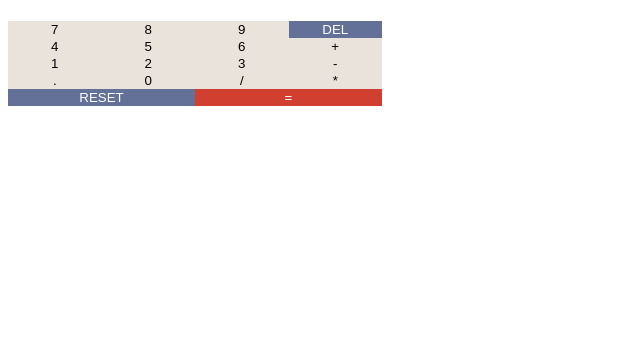
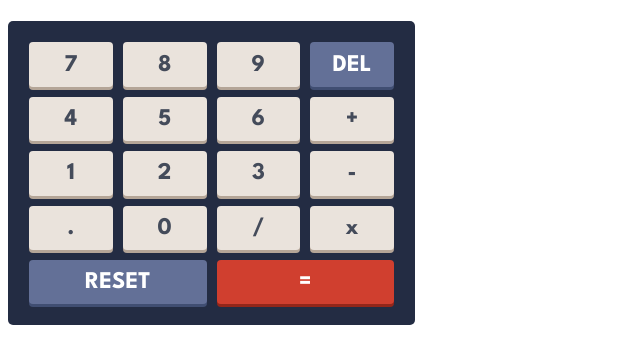
Before and after one commit to Kodehode-Stavanger/react-project-calculator-Jonas-Kodehode, a React (Vite) app: page / in a window 1280 px wide. Shown: the top 364 px of the page, without its empty margins (0-640 px from the left). Built offline with nearby package versions, Linux system fonts and the light colour scheme.

Commit message:
Added some styling

```diff
--- a/index.html
+++ b/index.html
@@ -4,6 +4,9 @@
     <meta charset="UTF-8" />
     <link rel="icon" type="image/svg+xml" href="/vite.svg" />
     <meta name="viewport" content="width=device-width, initial-scale=1.0" />
+    <link rel="preconnect" href="https://fonts.googleapis.com">
+<link rel="preconnect" href="https://fonts.gstatic.com" crossorigin>
+<link href="https://fonts.googleapis.com/css2?family=League+Spartan:wght@100..900&display=swap" rel="stylesheet">
     <title>Calculator</title>
   </head>
   <body>
--- a/material/style-guide.md
+++ b/material/style-guide.md
@@ -34,64 +34,3 @@ The designs were created to the following widths:
 
 - Very dark grayish blue: hsl(221, 14%, 31%)
 - White: hsl(0, 0%, 100%)
-
-### Theme 2
-
-#### Backgrounds
-
-- Light gray (main background): hsl(0, 0%, 90%)
-- Grayish red (toggle background, keypad background): hsl(0, 5%, 81%)
-- Very light gray (screen background): hsl(0, 0%, 93%)
-
-#### Keys
-
-- Dark moderate cyan (key background): hsl(185, 42%, 37%)
-- Very dark cyan (key shadow): hsl(185, 58%, 25%)
-
-- Orange (key background, toggle): hsl(25, 98%, 40%)
-- Dark orange (key shadow): hsl(25, 99%, 27%)
-
-- Light grayish yellow (key background): hsl(45, 7%, 89%)
-- Dark grayish orange (key shadow): hsl(35, 11%, 61%)
-
-#### Text
-
-- Very dark grayish yellow: hsl(60, 10%, 19%)
-- White (text): hsl(0, 0%, 100%)
-
-### Theme 3
-
-#### Backgrounds
-
-- Very dark violet (main background): hsl(268, 75%, 9%)
-- Very dark violet (toggle background, keypad background, screen background): hsl(268, 71%, 12%)
-
-#### Keys
-
-- Dark violet (key background): hsl(281, 89%, 26%)
-- Vivid magenta (key shadow): hsl(285, 91%, 52%)
-
-- Pure cyan (key background, toggle): hsl(176, 100%, 44%)
-- Soft cyan (key shadow): hsl(177, 92%, 70%)
-
-- Very dark violet (key background): hsl(268, 47%, 21%)
-- Dark magenta (key shadow): hsl(290, 70%, 36%)
-
-#### Text
-
-- Light yellow: hsl(52, 100%, 62%)
-- Very dark blue: hsl(198, 20%, 13%)
-- White (text): hsl(0, 0%, 100%)
-
-## Typography
-
-### Body Copy
-
-- Font size (numbers): 32px
-
-### Font
-
-- Family: [League Spartan](https://fonts.google.com/specimen/League+Spartan)
-- Weights: 700
-
-> 💎 [Upgrade to Pro](https://www.frontendmentor.io/pro?ref=style-guide) for design file access to see all design details and get hands-on experience using a professional workflow with tools like Figma.
--- a/src/components/Arithmetics.jsx
+++ b/src/components/Arithmetics.jsx
@@ -7,7 +7,7 @@ export default function Arithmetics({input, calculate, setCalculate, result, set
             return;
         }
 
-    const operators = ["+", "-", "*", "/"];
+    const operators = ["+", "-", "x", "/"];
     let operatorIndex = -1;
     let operator = "";
 
@@ -43,7 +43,7 @@ export default function Arithmetics({input, calculate, setCalculate, result, set
         case '-':
             calculationResult = firstNumber - secondNumber;
             break;
-        case '*':
+        case 'x':
             calculationResult = firstNumber * secondNumber;
             break;
         case '/':
--- a/src/components/Keypad.jsx
+++ b/src/components/Keypad.jsx
@@ -9,7 +9,7 @@ export default function Keypad({input, setInput, setCalculate, setResult}) {
         "7", "8", "9", "DEL",
         "4", "5", "6", "+",
         "1", "2", "3", "-",
-        ".", "0", "/", "*",
+        ".", "0", "/", "x",
         "RESET", "="
     ]
 
--- a/src/components/Keypad.module.css
+++ b/src/components/Keypad.module.css
@@ -2,27 +2,74 @@
     display: grid;
     grid-template-columns: repeat(4, 1fr);
     grid-template-rows: repeat(5, 1fr);
-    max-width: 374px;
+    max-width: 375px;
+    background-color: hsl(223, 31%, 20%);
+    padding: 1rem;
+    border-radius: 5px;
 }
 
 .gridContainer :nth-last-child(1) {
     grid-column: 3 / span 2;
     background-color: hsl(6, 63%, 50%);
     color: hsl(0, 0%, 100%);
+    box-shadow: 0 3px hsl(6, 70%, 34%);
+}
+
+.gridContainer :nth-last-child(1):hover {
+    background-color: hsl(6, 93%, 67%);
+}
+.gridContainer :nth-last-child(1):active {
+    background-color: hsl(6, 93%, 67%);
 }
 
 .gridContainer :nth-last-child(2) {
 grid-column: 1 / span 2;
 background-color: hsl(225, 21%, 49%);
 color: hsl(0, 0%, 100%);
+box-shadow: 0 3px hsl(224, 28%, 35%);
+}
+
+.gridContainer :nth-last-child(2):hover {
+    background-color: hsl(224, 51%, 76%);
+}
+
+.gridContainer :nth-last-child(2):active {
+    background-color: hsl(224, 51%, 76%);
 }
 
 .gridContainer :nth-child(4) {
     background-color: hsl(225, 21%, 49%);
     color: hsl(0, 0%, 100%);
+    box-shadow: 0 3px hsl(224, 28%, 35%);
+}
+
+.gridContainer :nth-child(4):hover {
+    background-color: hsl(224, 51%, 76%);
+}
+
+
+.gridContainer :nth-child(4):active {
+    background-color: hsl(224, 51%, 76%);
 }
 
 .button {
     background-color: hsl(30, 25%, 89%);
     border: none;
+    color: hsl(221, 14%, 31%);
+    border-radius: 4px;
+    margin: 5px;
+    padding: .7rem 1.2rem;
+    box-shadow: 0px 3px hsl(28, 16%, 65%);
+    font-size: 1.5rem;
+    font-family: "League Spartan", sans-serif;
+    font-weight: 700;
 }
+
+.button:hover {
+    background-color: hsl(0, 0%, 100%);
+}
+
+
+.button:active {
+    background-color: hsl(0, 0%, 100%);
+}
```
